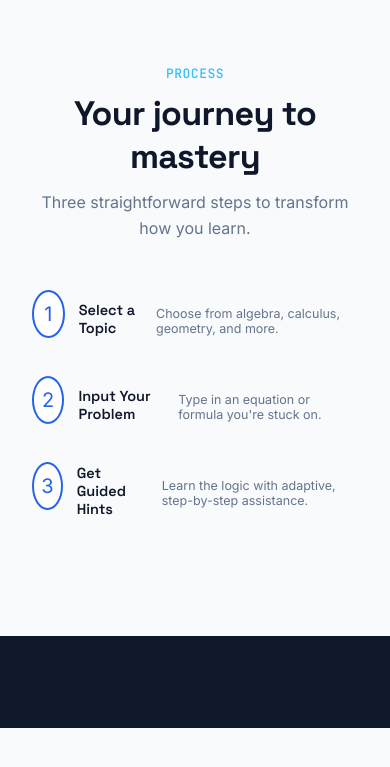
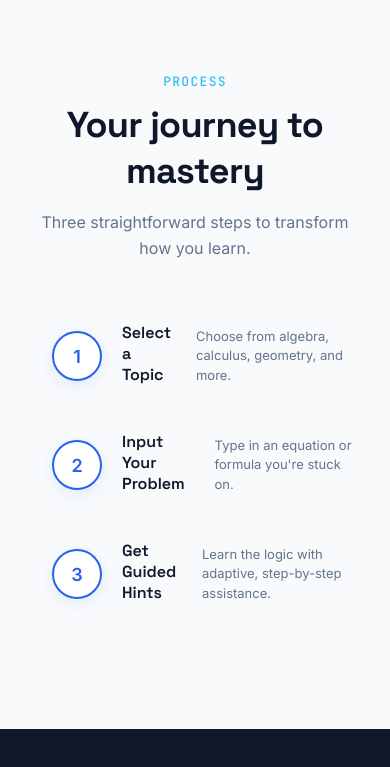
Before and after one commit to mahjujaafroz/Axiom-Math, a plain HTML site: page index.html in a window 390 px wide. Shown: the part 1294-2061 px from the top of the page. Before the commit the page ends 2022 px from the top, so only its background shows below. Drawn offline with Linux system fonts and the light colour scheme.

Commit message:
Update styles.css

```diff
--- a/styles.css
+++ b/styles.css
@@ -369,3 +369,136 @@ footer{background:var(--dark); color:#94A3B8; padding:64px 0 28px; margin-top:40
   .nav-links{display:none;}
   h1{font-size:38px;}
 }
+
+
+
+.section {
+  padding: 80px 0;
+  position: relative;
+  z-index: 1;
+}
+
+.section-head {
+  text-align: center;
+  max-width: 600px;
+  margin: 0 auto 60px;
+}
+
+.section-head .label {
+  font-family: var(--font-mono);
+  font-size: 13px;
+  color: var(--accent); /* আকাশি রঙ */
+  font-weight: 500;
+  text-transform: uppercase;
+  letter-spacing: 0.1em;
+  display: block;
+  margin-bottom: 12px;
+}
+
+.section-head h2 {
+  font-family: var(--font-display);
+  font-weight: 700;
+  font-size: 36px;
+  letter-spacing: -0.02em;
+  margin-bottom: 16px;
+}
+
+.section-head p {
+  color: var(--muted);
+  font-size: 16px;
+  line-height: 1.6;
+}
+
+/* টাইমলাইন কন্টেইনার */
+.timeline {
+  display: flex;
+  justify-content: center;
+  gap: 30px;
+  position: relative;
+}
+
+
+.timeline::before {
+  content: "";
+  position: absolute;
+  top: 25px; /* বৃত্তের মাঝখানে */
+  left: 10%;
+  right: 10%;
+  height: 2px;
+  background: repeating-linear-gradient(90deg, var(--line) 0 6px, transparent 6px 12px);
+  z-index: 0;
+}
+
+/* প্রতিটা ধাপ */
+.tstep {
+  display: flex;
+  flex-direction: column;
+  align-items: center;
+  text-align: center;
+  flex: 1;
+  max-width: 250px;
+  position: relative;
+  z-index: 1;
+}
+
+
+.tdot {
+  width: 50px;
+  height: 50px;
+  border-radius: 50%;
+  background: #fff;
+  border: 2px solid var(--primary); /* blue color */
+  color: var(--primary);
+  display: flex;
+  align-items: center;
+  justify-content: center;
+  font-size: 18px;
+  font-weight: 600;
+  margin-bottom: 20px;
+  box-shadow: 0 4px 15px rgba(37,99,235,0.1);
+}
+
+
+.tstep h5 {
+  font-family: var(--font-display);
+  font-size: 16px;
+  font-weight: 600;
+  margin-bottom: 6px;
+}
+
+.tstep p {
+  font-size: 13px;
+  color: var(--muted);
+  line-height: 1.5;
+}
+
+
+@media (max-width: 768px) {
+  .timeline {
+    flex-direction: column;
+    gap: 40px;
+    align-items: flex-start;
+    padding-left: 20px;
+  }
+
+  .timeline::before {
+    top: 10%;
+    bottom: 10%;
+    left: 25px;
+    width: 2px;
+    height: 80%;
+    background: repeating-linear-gradient(180deg, var(--line) 0 6px, transparent 6px 12px);
+  }
+
+  .tstep {
+    flex-direction: row;
+    text-align: left;
+    max-width: 100%;
+    gap: 20px;
+  }
+
+  .tdot {
+    margin-bottom: 0;
+    flex-shrink: 0;
+  }
+}
```
